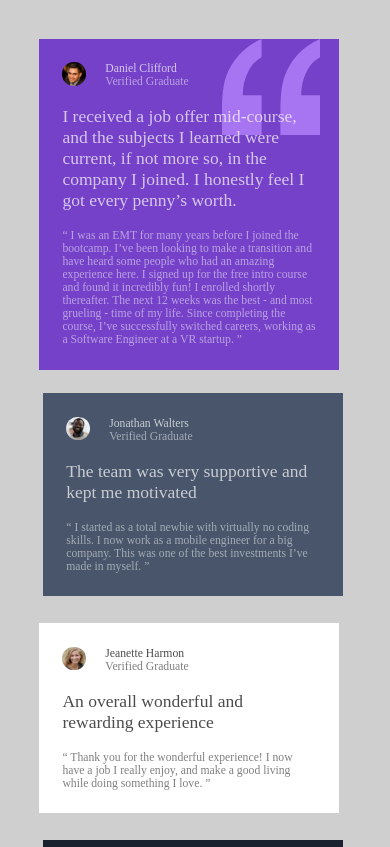
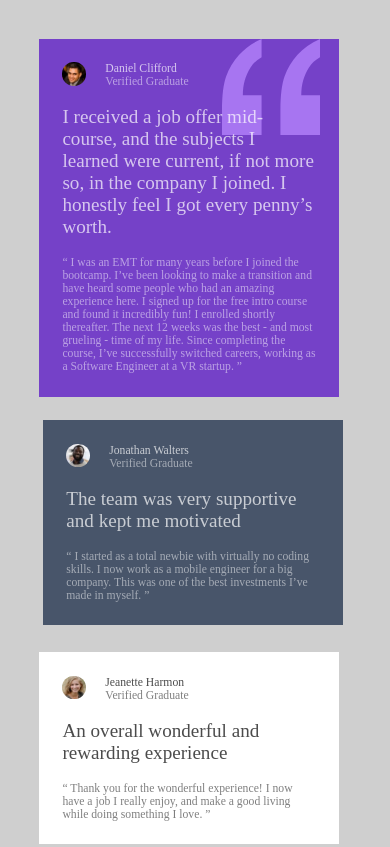
Before and after one commit to SalouniRaghuwanshi/new-testimonials-grid-section-main, a plain HTML site: page index.html in a window 390 px wide. Shown: the top 847 px of the page. Drawn offline with Linux system fonts and the light colour scheme.

Commit message:
update stylesheet

```diff
--- a/style.css
+++ b/style.css
@@ -113,7 +113,7 @@ flex-direction: column;
         opacity: 0.7;
     }
     .size2{
-        font-size: 4.5vw;
+        font-size: 4.9vw;
     }
     .img1{
         border-radius: 50%;
```
